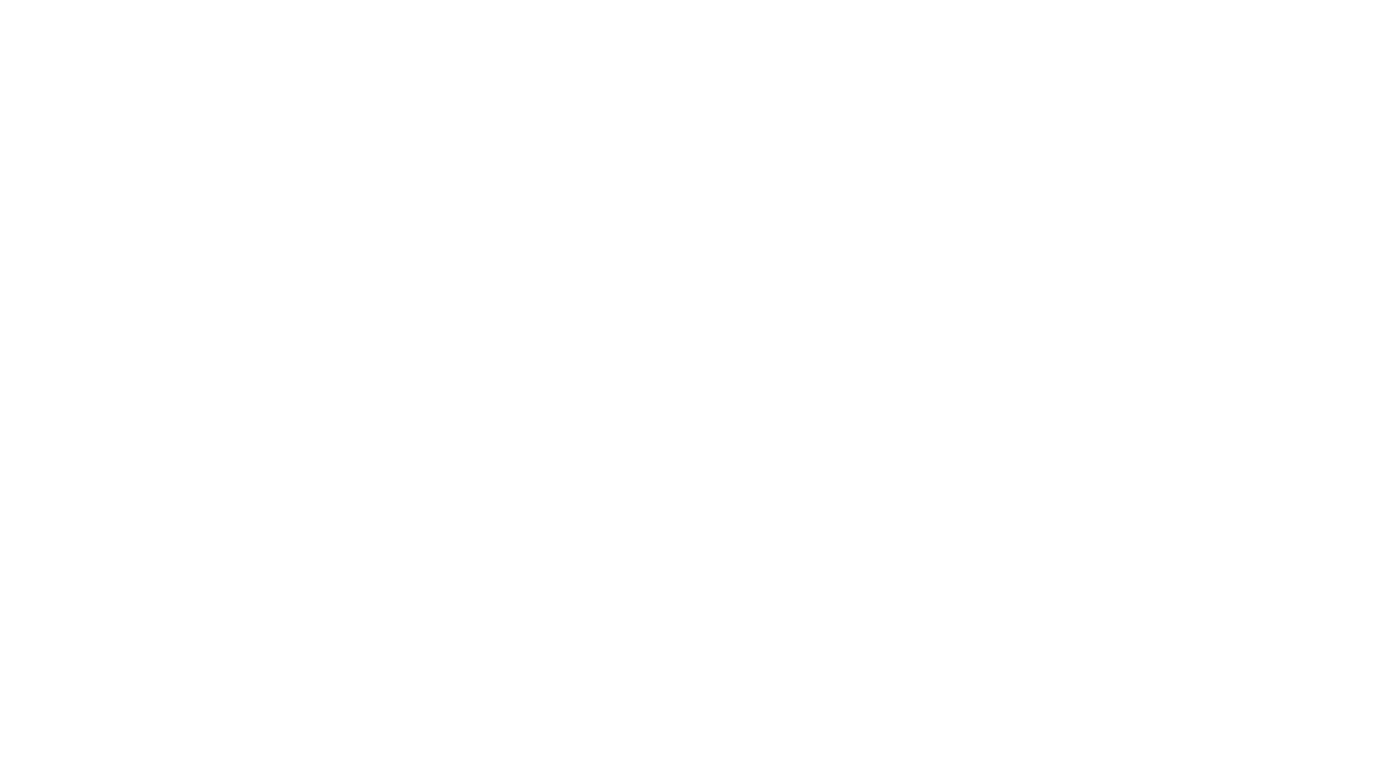
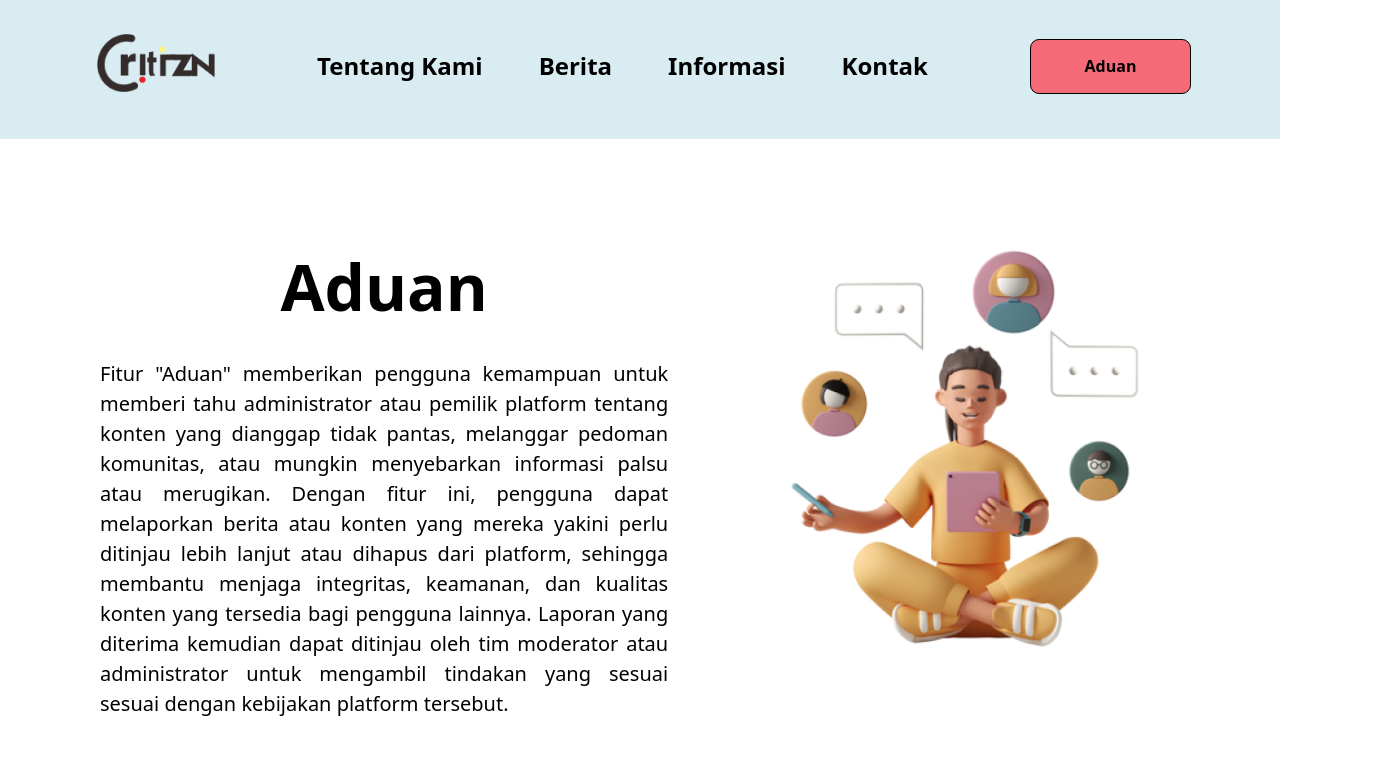
Before and after one commit to satriowcksnnnnnn/web_beritra, a React (Vite) app: page /Aduan in a window 1280 px wide. Before the commit this address had no page. Shown: the top 777 px of the page, 1374 px wide, since content can reach past the window. Built offline with nearby package versions, Linux system fonts and the light colour scheme.

Commit message:
page-aduan

```diff
--- a/src/component/Content.jsx
+++ b/src/component/Content.jsx
@@ -13,43 +13,36 @@ export default function Content() {
       <h1 className="text-[40px] font-bold">Recently Post</h1>
       <div className="grid grid-cols-3 gap-16 mr-[98px]">
         <div className="shadow-md mb-10 w-[374px] h-[274px] rounded-md mt-[34px]">
-            <img className="rounded-t-lg" src={image1} alt="" />
-            <h1 className="ml-8 mt-[14px] font-extrabold">Apa bahaya Hoax</h1>
-            <h1 className="ml-8 mt-[7px]">bahaya hoax <br/>adalah....</h1>
+            <img className="rounded-t-lg w-[374px] h-[162px]" src={image1} alt="" />
+            <h1 className="ml-8 mt-[14px] mx-5 font-bold">Edukasi Anak-anak tentang Pentingnya Memeriksa Informasi</h1>
         </div>
         <div className="shadow-md mb-10 w-[374px] h-[274px] rounded-md mt-[34px]">
-            <img className="rounded-t-lg" src={image2} alt="" />
-            <h1 className="ml-8 mt-[14px] font-extrabold">Apa bahaya Hoax</h1>
-            <h1 className="ml-8 mt-[7px]">bahaya hoax <br/>adalah....</h1>
+            <img className="rounded-t-lg  w-[374px] h-[162px]" src={image2} alt="" />
+            <h1 className="ml-8 mt-[14px] mx-5 font-bold">Diskusi Publik: Mitigasi Dampak Psikologis Akibat Penyebaran Hoaks</h1>
         </div>
         <div className="shadow-md mb-10 w-[374px] h-[274px] rounded-md mt-[34px]">
-            <img className="rounded-t-lg" src={image3} alt="" />
-            <h1 className="ml-8 mt-[14px] font-extrabold">Apa bahaya Hoax</h1>
-            <h1 className="ml-8 mt-[7px]">bahaya hoax <br/>adalah....</h1>
+            <img className="rounded-t-lg w-[374px] h-[162px]" src={image3} alt="" />
+            <h1 className="ml-8 mt-[14px] mx-5 font-bold">Startup Lokal DIY Berhasil Mengembangkan Algoritma Anti-Hoaks</h1>
         </div>
       </div>
         <div className="flex gap-9">
             <img className="rounded-md"src={image4}/>
             <div className="grid grid-cols-2 gap-16 mr-[98px]">
               <div className="shadow-md w-full h-[215px] rounded-md ">
-                <img className="rounded-t-lg" src={image5} alt="" />
-                <h1 className="ml-8 mt-[14px] font-extrabold">Apa bahaya Hoax</h1>
-                <h1 className="ml-8 mt-[7px]">bahaya hoax adalah....</h1>
+                <img className="rounded-t-lg w-[258px] h-[128px]" src={image5} alt="" />
+                <h1 className="ml-8 mt-[14px] font-bold text-[14px]">Peluncuran Program Pelatihan Literasi Digital bagi Orang Tua di DIY</h1>
               </div>
               <div className="shadow-md w-full h-[215px] rounded-md ">
-                <img className="rounded-t-lg w-full" src={image6} alt="" />
-                <h1 className="ml-8 mt-[14px] font-extrabold">Apa bahaya Hoax</h1>
-                <h1 className="ml-8 mt-[7px]">bahaya hoax adalah....</h1>
+                <img className="rounded-t-lg w-[258px] h-[128px]" src={image6} alt="" />
+                <h1 className="ml-8 mt-[14px] mx-5 font-bold text-[14px]">Peluncuran Aplikasi Pendeteksi Hoaks Berbasis Blockchain oleh Startup Lokal DIY</h1>
               </div>
               <div className="shadow-md w-[256px] h-[215px] rounded-md ">
-                <img className="rounded-t-lg w-full" src={image7} alt="" />
-                <h1 className="ml-8 mt-[14px] font-extrabold">Apa bahaya Hoax</h1>
-                <h1 className="ml-8 mt-[7px]">bahaya hoax adalah....</h1>
+                <img className="rounded-t-lg w-[258px] h-[128px]" src={image7} alt="" />
+                <h1 className="ml-8 mt-[14px] mx-5 font-bold text-[14px]">Edukasi Anak-Anak Tentang Pentingnya Memeriksa Informasi</h1>
               </div>
               <div className="shadow-md w-[258px] h-[215px] rounded-md ">
-                <img className="rounded-t-lg w-full" src={image8} alt="" />
-                <h1 className="ml-8 mt-[14px] font-extrabold">Apa bahaya Hoax</h1>
-                <h1 className="ml-8 mt-[7px]">bahaya hoax adalah....</h1>
+                <img className="rounded-t-lg w-[258px] h-[128px]" src={image8} alt="" />
+                <h1 className="ml-8 mt-[14px] mx-5 font-bold text-[14px]">Penyuluhan Literasi Digital di Komunitas Adat DIY</h1>
               </div>
             </div>
 
--- /dev/null
+++ b/src/component/Laporkan.jsx
@@ -0,0 +1,28 @@
+import React from 'react'
+import imgcasual from '../assets/image/casual.png'
+
+export default function Laporkan() {
+  return (
+    <div className='flex justify-between gap-[92px] mt-[100px] mx-[100px]'>
+      <div className="w-[628px]">
+            <h1 className="text-[64px] font-bold text-center">Aduan</h1>
+            <p className="text-[20px] font-thin mt-6 text-justify">Fitur "Aduan" memberikan pengguna kemampuan untuk memberi
+            tahu administrator atau pemilik platform tentang konten yang dianggap tidak pantas,
+            melanggar pedoman komunitas, atau mungkin menyebarkan informasi palsu atau merugikan.
+            Dengan fitur ini, pengguna dapat melaporkan berita atau konten yang mereka yakini perlu
+            ditinjau lebih lanjut atau dihapus dari platform, sehingga membantu menjaga integritas,
+            keamanan, dan kualitas konten yang tersedia bagi pengguna lainnya. Laporan yang diterima
+            kemudian dapat ditinjau oleh tim moderator atau administrator untuk mengambil tindakan yang sesuai sesuai dengan kebijakan platform tersebut.</p>
+            <div className="hidden lg:block relative w-full mt-[60px]">
+                <div className="items-center text-center">
+                <button onClick={() => navigate('/Laporkan')} className='bg-secondary px-[35px] rounded-[9px] w-[161px] h-[55px] font-extralight text-white justify-center'>
+                 Laporkan Berita</button>
+                </div>
+            </div>
+      </div>
+      <div>
+            <img className='' alt=''src={imgcasual}/>
+      </div>
+    </div>
+  )
+}
--- a/src/component/Navbar.jsx
+++ b/src/component/Navbar.jsx
@@ -7,15 +7,17 @@ export default function Navbar() {
   return (
     <nav className="bg-primary pl-[97px] pr-[89px] pt-[34px] pb-[41px] flex justify-between items-center">
       <div>
-        <img src={Logo} alt="logo" width={118} height={68}/>
+        <button onClick={() => navigate('/')}>
+          <img src={Logo} alt="logo" width={118} height={68}/>
+        </button>
       </div>
         <ul className='flex gap-14 items-center font-bold text-black text-2xl'>
-          <li><a href="/about-us">About Us</a></li>
-          <li><a href="/news">News</a></li>
-          <li><a href="/information">Information</a></li>
-          <li><a href="/contact">Contact</a></li>
+          <li><a href="/about-us">Tentang Kami</a></li>
+          <li><a href="/news">Berita</a></li>
+          <li><a href="/information">Informasi</a></li>
+          <li><a href="/contact">Kontak</a></li>
         </ul>
-      <button onClick={() => navigate('/about')} className='bg-secondary px-[35px] rounded-[9px] w-[161px] h-[55px] font-bold border border-black'>
+      <button onClick={() => navigate('/Aduan')} className='bg-secondary px-[35px] rounded-[9px] w-[161px] h-[55px] font-bold border border-black'>
         Aduan
       </button>
     </nav>
--- a/src/pages/About/About.jsx
+++ /dev/null
@@ -1,7 +0,0 @@
-import React from 'react'
-
-export default function About() {
-  return (
-    <div>About</div>
-  )
-}
--- /dev/null
+++ b/src/pages/Aduan/Aduan.jsx
@@ -0,0 +1,14 @@
+import React from 'react'
+import Navbar from '../../component/Navbar'
+import Laporkan from '../../component/Laporkan'
+import Footer from '../../component/Footer'
+
+export default function Aduan() {
+  return (
+    <div>
+        <Navbar/>
+        <Laporkan/>
+        <Footer/>
+    </div>
+  )
+}
--- a/src/pages/App.jsx
+++ b/src/pages/App.jsx
@@ -1,13 +1,14 @@
 import { BrowserRouter as Router, Routes, Route } from "react-router-dom";
 import Home from "./Home/Home"
-import About from "./About/About";
+import Aduan from "./Aduan/Aduan";
 
 export default function App() {
   return (
     <Router>
       <Routes>
         <Route path="/" element={<Home/>} />
-        <Route path="/About" element={<About/>}/>
+        <Route path="/Aduan" element={<Aduan/>}/>
+        {/* <Route path="/Aduan" element={<Aduan/>}/> */}
       </Routes>
     </Router>
   )
```
